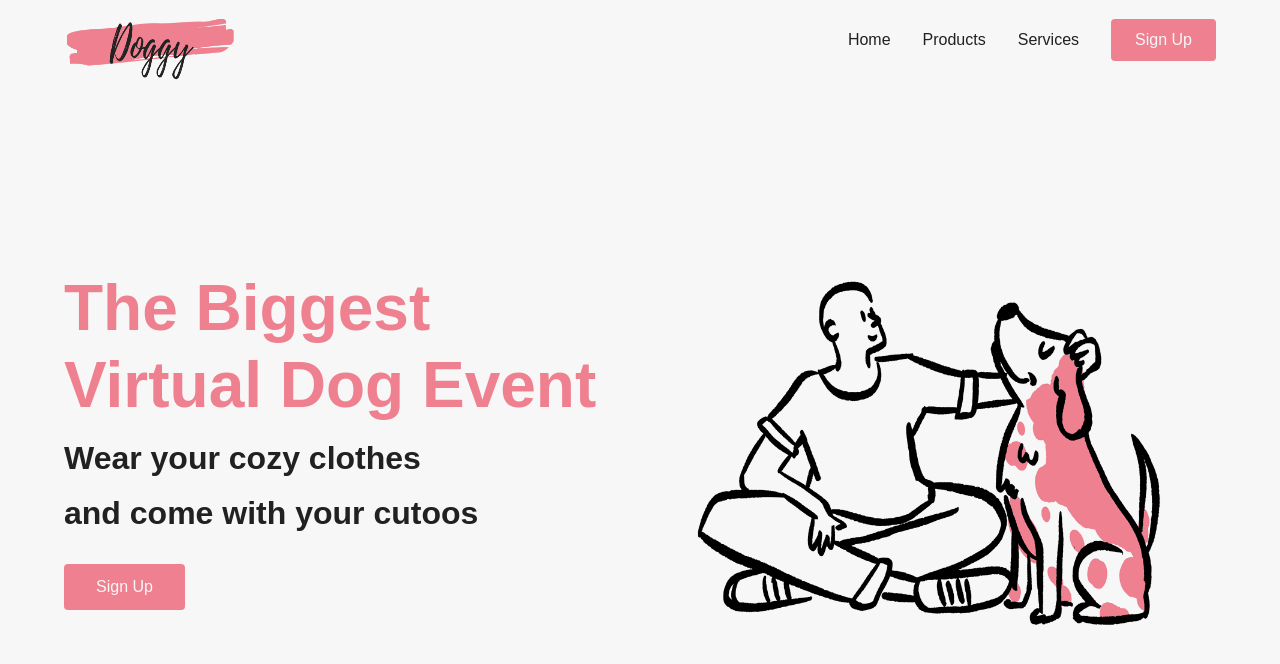
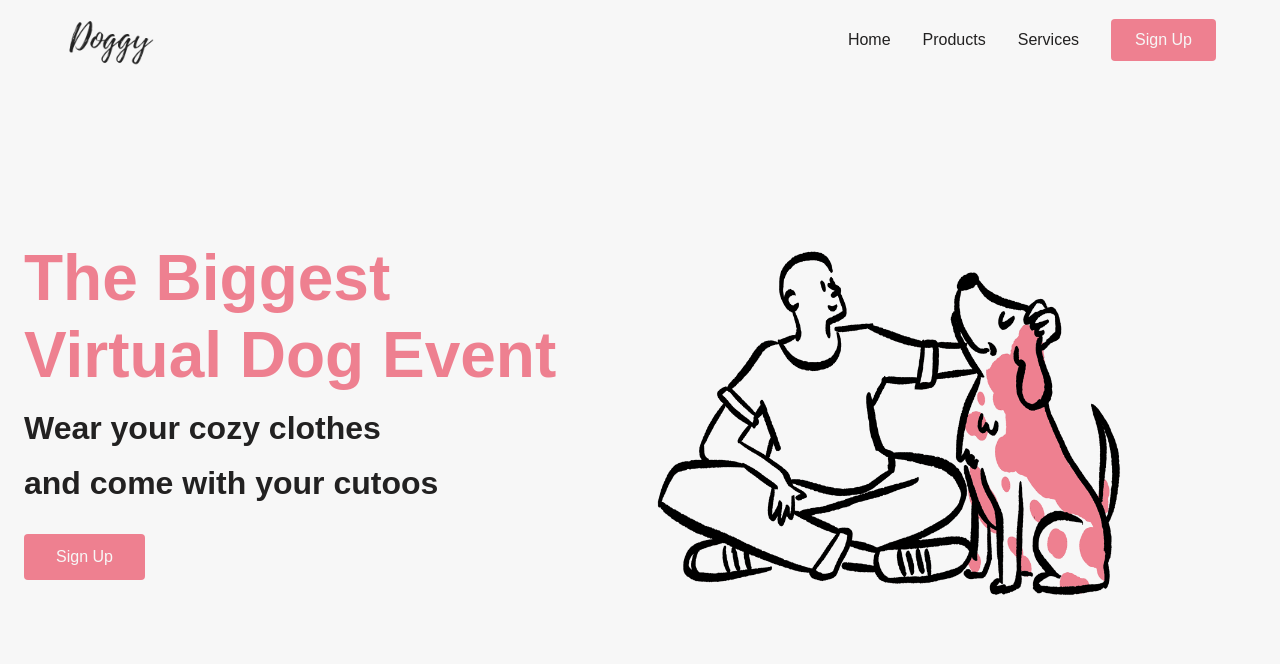
Before and after one commit to km-js/dog-landing-page, a plain HTML site: page index.html in a window 1280 px wide. Drawn offline with Linux system fonts and the light colour scheme.

Commit message:
changed logo

```diff
--- a/index.html
+++ b/index.html
@@ -14,7 +14,7 @@
     <!-- Navbar Section -->
     <nav class="navbar">
         <a href="/" class="navbar__logo">
-            <img src="images/Logo2.png" alt="logo" class="navbar__logo--img" /></a>
+            <img src="images/logo.png" alt="logo" class="navbar__logo--img" /></a>
         <div class="navbar__bars">
             <i class="fas fa-bars"></i>
         </div>
--- a/styles/_hero.scss
+++ b/styles/_hero.scss
@@ -6,8 +6,9 @@
         grid-template-columns: 1fr 1fr;
         align-items: center;
         justify-items: center;
-        margin: 0 auto;
-        height: 90vh;
+        //margin: 0 auto;
+        margin-top: -50px;
+        height: 95vh;
         z-index: 1;
         width: 100%;
         max-width: 1200px;
--- a/styles/_navbar.scss
+++ b/styles/_navbar.scss
@@ -23,7 +23,7 @@
         cursor: pointer;
         text-decoration: none;
         font-size: 2rem;
-        margin-left: 10px;
+        margin-left: -30px;
         @extend %align-center;
     }
 
```
Also changed, not shown: images/Logo2.png (deleted), images/logo.png (added), styles/styles.css, 1 other file.
